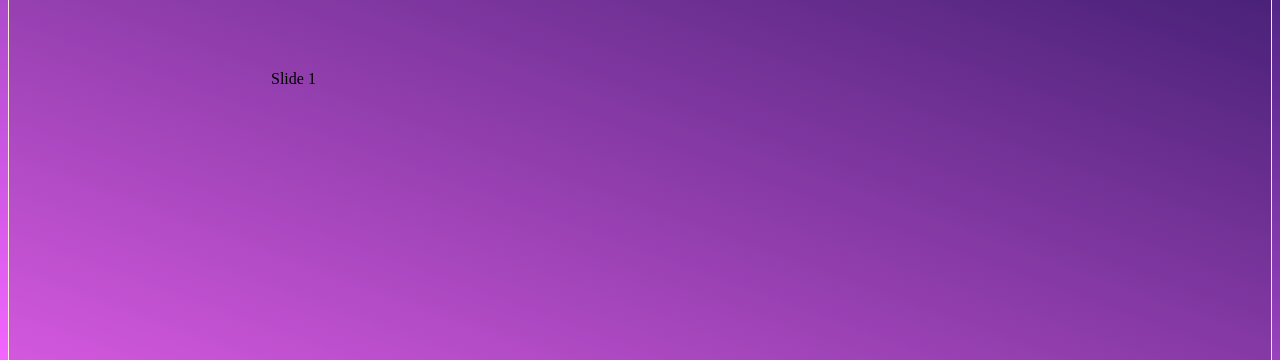
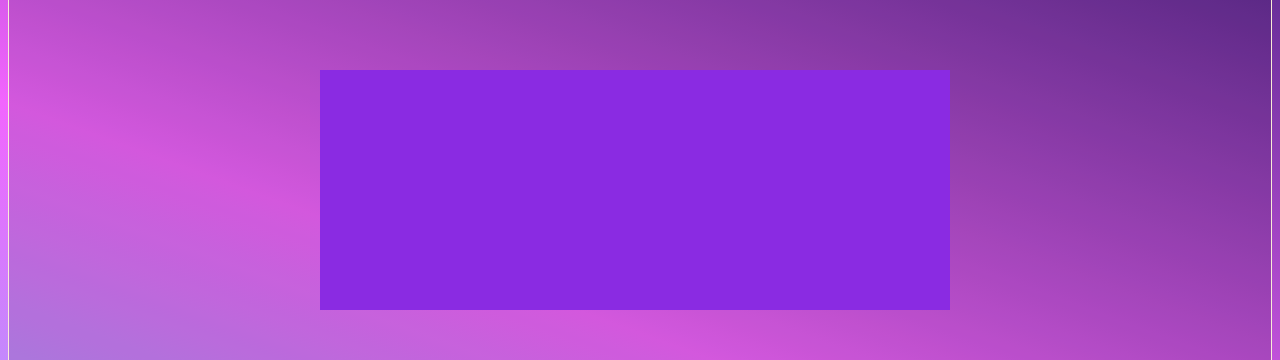
Before and after one commit to jWeibelbootcamp/jason-weibel-portfolio, a React (Create React App) app: page /jason-weibel-portfolio/projects in a window 1280 px wide. Shown: the part 230-590 px from the top of the page. Built offline with nearby package versions, Linux system fonts and the light colour scheme.

Commit message:
working on anime effect for project page

```diff
--- /dev/null
+++ b/src/components/ProjectAnime.js
@@ -0,0 +1,205 @@
+import React from "react";
+import anime from "animejs";
+import './ProjectAnime.scss';
+
+const ProjectAnime = () => {
+    const animeBoxes = document.querySelectorAll('.animeBox');
+
+    anime({
+        targets: animeBoxes,
+        scale: [
+            {value: .1, easing: 'linear', duration: 3000},
+            {value: 1, easing: 'linear', duration: 3000}
+        ],
+        delay: anime.stagger(200, {grid: [14, 12], from: 'center'}),  //delays each square activation
+        loop: true
+    })
+
+    return (
+        <div className="animeContainer">
+            {/* 1 */}
+            <div className="animeBox"></div>
+            <div className="animeBox"></div>
+            <div className="animeBox"></div>
+            <div className="animeBox"></div>
+            <div className="animeBox"></div>
+            <div className="animeBox"></div>
+            <div className="animeBox"></div>
+            <div className="animeBox"></div>
+            <div className="animeBox"></div>
+            <div className="animeBox"></div>
+            <div className="animeBox"></div>
+            <div className="animeBox"></div>
+            <div className="animeBox"></div>
+            <div className="animeBox"></div>
+            {/* 2 */}
+            <div className="animeBox"></div>
+            <div className="animeBox"></div>
+            <div className="animeBox"></div>
+            <div className="animeBox"></div>
+            <div className="animeBox"></div>
+            <div className="animeBox"></div>
+            <div className="animeBox"></div>
+            <div className="animeBox"></div>
+            <div className="animeBox"></div>
+            <div className="animeBox"></div>
+            <div className="animeBox"></div>
+            <div className="animeBox"></div>
+            <div className="animeBox"></div>
+            <div className="animeBox"></div>
+            {/* 3 */}
+            <div className="animeBox"></div>
+            <div className="animeBox"></div>
+            <div className="animeBox"></div>
+            <div className="animeBox"></div>
+            <div className="animeBox"></div>
+            <div className="animeBox"></div>
+            <div className="animeBox"></div>
+            <div className="animeBox"></div>
+            <div className="animeBox"></div>
+            <div className="animeBox"></div>
+            <div className="animeBox"></div>
+            <div className="animeBox"></div>
+            <div className="animeBox"></div>
+            <div className="animeBox"></div>
+            {/* 4 */}
+            <div className="animeBox"></div>
+            <div className="animeBox"></div>
+            <div className="animeBox"></div>
+            <div className="animeBox"></div>
+            <div className="animeBox"></div>
+            <div className="animeBox"></div>
+            <div className="animeBox"></div>
+            <div className="animeBox"></div>
+            <div className="animeBox"></div>
+            <div className="animeBox"></div>
+            <div className="animeBox"></div>
+            <div className="animeBox"></div>
+            <div className="animeBox"></div>
+            <div className="animeBox"></div>
+            {/* 5 */}
+            <div className="animeBox"></div>
+            <div className="animeBox"></div>
+            <div className="animeBox"></div>
+            <div className="animeBox"></div>
+            <div className="animeBox"></div>
+            <div className="animeBox"></div>
+            <div className="animeBox"></div>
+            <div className="animeBox"></div>
+            <div className="animeBox"></div>
+            <div className="animeBox"></div>
+            <div className="animeBox"></div>
+            <div className="animeBox"></div>
+            <div className="animeBox"></div>
+            <div className="animeBox"></div>
+            {/* 6 */}
+            <div className="animeBox"></div>
+            <div className="animeBox"></div>
+            <div className="animeBox"></div>
+            <div className="animeBox"></div>
+            <div className="animeBox"></div>
+            <div className="animeBox"></div>
+            <div className="animeBox"></div>
+            <div className="animeBox"></div>
+            <div className="animeBox"></div>
+            <div className="animeBox"></div>
+            <div className="animeBox"></div>
+            <div className="animeBox"></div>
+            <div className="animeBox"></div>
+            <div className="animeBox"></div>
+            {/* 7 */}
+            <div className="animeBox"></div>
+            <div className="animeBox"></div>
+            <div className="animeBox"></div>
+            <div className="animeBox"></div>
+            <div className="animeBox"></div>
+            <div className="animeBox"></div>
+            <div className="animeBox"></div>
+            <div className="animeBox"></div>
+            <div className="animeBox"></div>
+            <div className="animeBox"></div>
+            <div className="animeBox"></div>
+            <div className="animeBox"></div>
+            <div className="animeBox"></div>
+            <div className="animeBox"></div>
+            {/* 8 */}
+            <div className="animeBox"></div>
+            <div className="animeBox"></div>
+            <div className="animeBox"></div>
+            <div className="animeBox"></div>
+            <div className="animeBox"></div>
+            <div className="animeBox"></div>
+            <div className="animeBox"></div>
+            <div className="animeBox"></div>
+            <div className="animeBox"></div>
+            <div className="animeBox"></div>
+            <div className="animeBox"></div>
+            <div className="animeBox"></div>
+            <div className="animeBox"></div>
+            <div className="animeBox"></div>
+            {/* 9 */}
+            <div className="animeBox"></div>
+            <div className="animeBox"></div>
+            <div className="animeBox"></div>
+            <div className="animeBox"></div>
+            <div className="animeBox"></div>
+            <div className="animeBox"></div>
+            <div className="animeBox"></div>
+            <div className="animeBox"></div>
+            <div className="animeBox"></div>
+            <div className="animeBox"></div>
+            <div className="animeBox"></div>
+            <div className="animeBox"></div>
+            <div className="animeBox"></div>
+            <div className="animeBox"></div>
+            {/* 10 */}
+            <div className="animeBox"></div>
+            <div className="animeBox"></div>
+            <div className="animeBox"></div>
+            <div className="animeBox"></div>
+            <div className="animeBox"></div>
+            <div className="animeBox"></div>
+            <div className="animeBox"></div>
+            <div className="animeBox"></div>
+            <div className="animeBox"></div>
+            <div className="animeBox"></div>
+            <div className="animeBox"></div>
+            <div className="animeBox"></div>
+            <div className="animeBox"></div>
+            <div className="animeBox"></div>
+            {/* 11 */}
+            <div className="animeBox"></div>
+            <div className="animeBox"></div>
+            <div className="animeBox"></div>
+            <div className="animeBox"></div>
+            <div className="animeBox"></div>
+            <div className="animeBox"></div>
+            <div className="animeBox"></div>
+            <div className="animeBox"></div>
+            <div className="animeBox"></div>
+            <div className="animeBox"></div>
+            <div className="animeBox"></div>
+            <div className="animeBox"></div>
+            <div className="animeBox"></div>
+            <div className="animeBox"></div>
+            {/* 12 */}
+            <div className="animeBox"></div>
+            <div className="animeBox"></div>
+            <div className="animeBox"></div>
+            <div className="animeBox"></div>
+            <div className="animeBox"></div>
+            <div className="animeBox"></div>
+            <div className="animeBox"></div>
+            <div className="animeBox"></div>
+            <div className="animeBox"></div>
+            <div className="animeBox"></div>
+            <div className="animeBox"></div>
+            <div className="animeBox"></div>
+            <div className="animeBox"></div>
+            <div className="animeBox"></div>
+
+        </div>
+    );
+};
+
+export default ProjectAnime;
--- /dev/null
+++ b/src/components/ProjectAnime.scss
@@ -0,0 +1,12 @@
+.animeContainer {
+    display: flex;
+    flex-wrap: wrap;
+    width: 50vw;
+    margin: 50px auto;
+}
+
+.animeBox {
+    width: 30px;
+    height: 30px;
+    background-color: blueviolet;
+}
--- a/src/components/ProjectCarousel.js
+++ /dev/null
@@ -1,22 +0,0 @@
-import React from 'react';
-import { CarouselProvider, Slider, Slide, ButtonBack, ButtonNext } from 'pure-react-carousel';
-import 'pure-react-carousel/dist/react-carousel.es.css';
-
-const Carousel = () => {
-    return (
-        <CarouselProvider naturalSlideWidth={100} naturalSlideHeight={120} totalSlides={6} >
-            <Slider>
-                <Slide index={0}>Slide 1</Slide>
-                <Slide index={1}>Slide 2</Slide>
-                <Slide index={2}>Slide 3</Slide>
-                <Slide index={3}>Slide 4</Slide>
-                <Slide index={4}>Slide 5</Slide>
-                <Slide index={5}>Slide 6</Slide>
-            </Slider>
-            <ButtonBack>Back</ButtonBack>
-            <ButtonNext>Next</ButtonNext>
-        </CarouselProvider>
-    );
-};
-
-export default Carousel;
--- a/src/pages/Home.js
+++ b/src/pages/Home.js
@@ -1,6 +1,7 @@
 import React from "react";
 import Anime from "animejs";
 import Tree from "../images/cherryTree.png";
+// import namePaths from "../components/name-paths.svg";
 import './Home.scss';
 
 const Home = () => {
@@ -31,7 +32,7 @@ const Home = () => {
             })
     });
 
-    // const namePath = document.querySelectorAll('.namePath');
+    // const namePath = namePaths.querySelectorAll('.path');
 
     // const svgName = Anime({
     //     targets: namePath,
--- a/src/pages/Projects.js
+++ b/src/pages/Projects.js
@@ -1,5 +1,5 @@
 import React from 'react';
-import Carousel from '../components/ProjectCarousel';
+import ProjectAnime from '../components/ProjectAnime';
 import './Projects.scss';
 
 // ok new plan, carousel will look basic and shitty.  i want to have small thumbnails and when ok i clicked it will present a larger image with descriptive text overlayed. except i want it to populate and depopulate on subsequent clicks with an animejs disintegration effect.
@@ -8,7 +8,7 @@ const Projects = () => {
     return (
         <div>
             <h1>still workin' on it</h1>
-            <Carousel></Carousel>
+            <ProjectAnime />
         </div>
     )
 }
```
Also changed, not shown: src/components/ProjectCarousel.scss (deleted), src/components/name-paths.svg.
